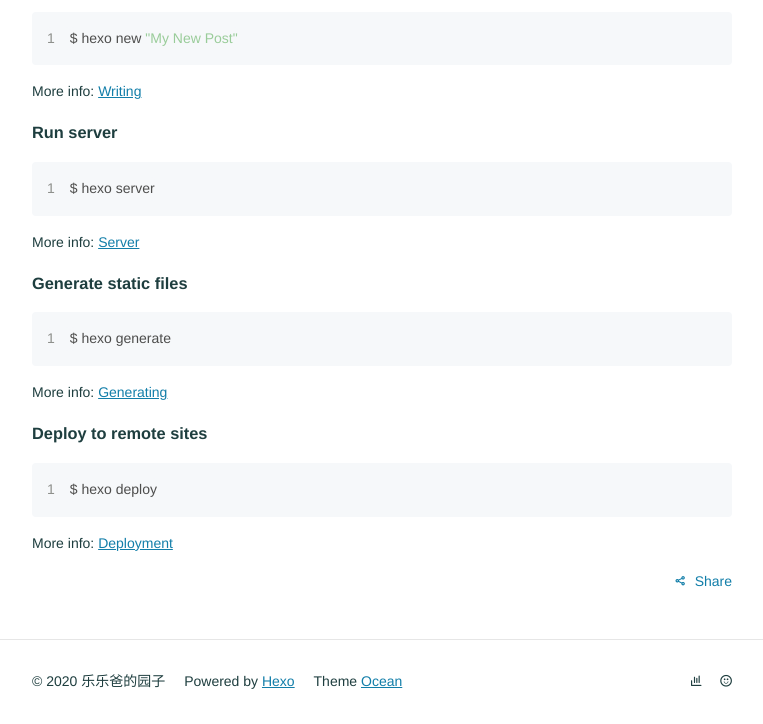
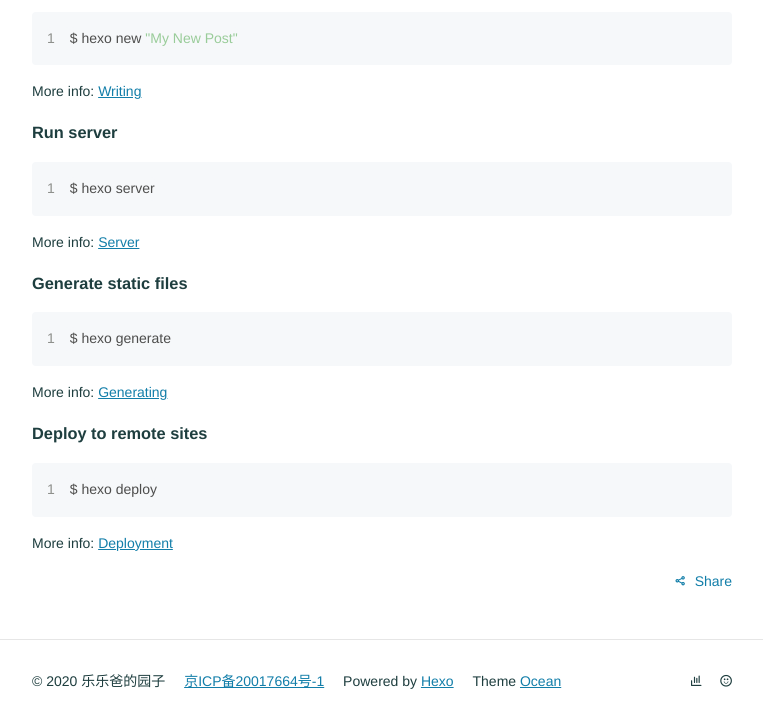
Before and after one commit to wenlis/wenlis.github.io, a plain HTML site: page index.html in a window 1280 px wide. Shown: the part 1104-1828 px from the top of the page, without its empty margins (208-971 px from the left). Drawn offline with Linux system fonts and the light colour scheme; some packages are replaced by stand-ins of ours; a script that the page names is missing; files whose address does not match are found by name.

Commit message:
备案
备案

```diff
--- a/index.html
+++ b/index.html
@@ -155,6 +155,7 @@
     </div>
     <ul class="list-inline">
       <li>&copy; 2020 乐乐爸的园子</li>
+      <li><a href="http://www.beian.miit.gov.cn/publish/query/indexFirst.action" target="_blank">京ICP备20017664号-1</a></li>
       <li>Powered by <a href="http://hexo.io/" target="_blank">Hexo</a></li>
       <li>Theme  <a href="https://github.com/zhwangart/hexo-theme-ocean" target="_blank" rel="noopener">Ocean</a></li>
     </ul>
```
